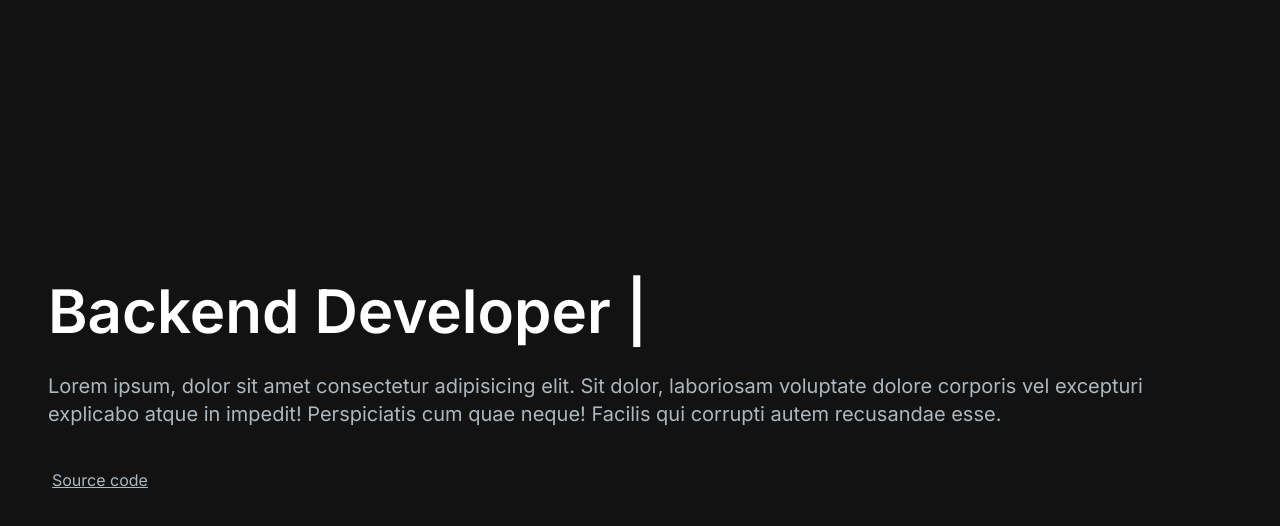
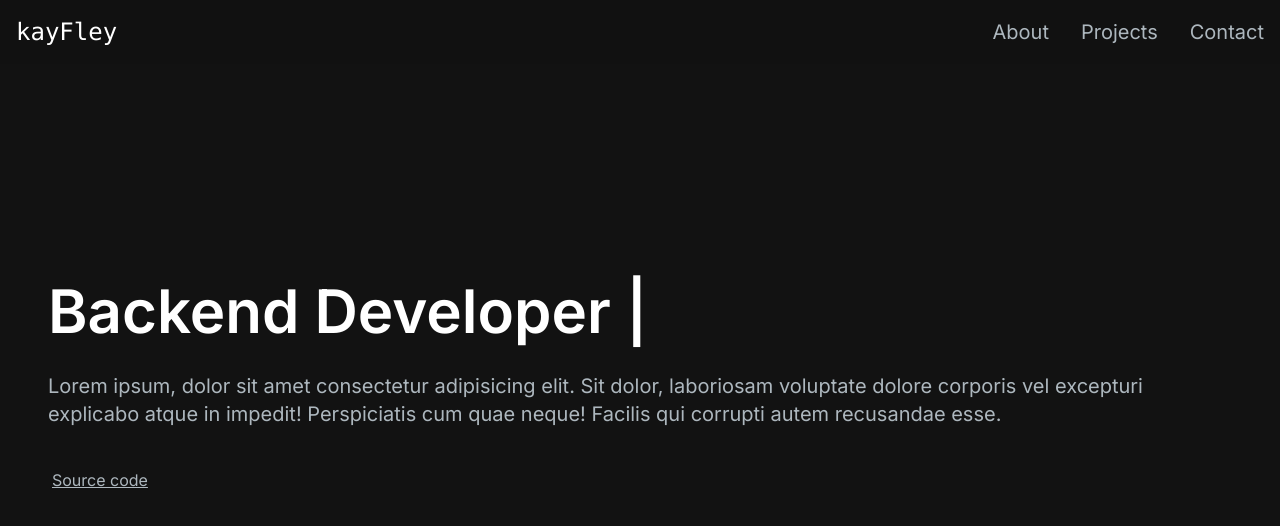
Before and after one commit to kayFley/portfolio, a Next.js app: page / in a window 1280 px wide. Shown: the top 526 px of the page. Built offline with nearby package versions, Linux system fonts and the light colour scheme.

Commit message:
Creating navbar

```diff
--- a/package.json
+++ b/package.json
@@ -9,6 +9,7 @@
     "lint": "next lint"
   },
   "dependencies": {
+    "@heroicons/react": "^2.0.18",
     "framer-motion": "^10.16.5",
     "next": "14.0.2",
     "react": "^18",
--- /dev/null
+++ b/src/app/components/MenuOverlay.jsx
@@ -0,0 +1,16 @@
+import React from "react";
+import NavLink from "./NavLink";
+
+const MenuOverlay = ({ links }) => {
+    return (
+        <ul className="flex flex-col py-4 items-center">
+            {links.map((link, index) => (
+                <li key={index}>
+                    <NavLink href={link.path} title={link.title} />
+                </li>
+            ))}
+        </ul>
+    );
+};
+
+export default MenuOverlay;
--- /dev/null
+++ b/src/app/components/NavLink.jsx
@@ -0,0 +1,14 @@
+import Link from "next/link";
+
+const NavLink = ({ href, title }) => {
+    return (
+        <Link
+            href={href}
+            className="block py-2 pl-3 pr-4 text-[#adb7be] sm:text-xl rounded md:p-0 hover:text-white"
+        >
+            {title}
+        </Link>
+    );
+};
+
+export default NavLink;
--- /dev/null
+++ b/src/app/components/Navbar.jsx
@@ -0,0 +1,67 @@
+"use client";
+import Link from "next/link";
+import React, { useState } from "react";
+import NavLink from "./NavLink";
+import { Bars3Icon, XMarkIcon } from "@heroicons/react/24/solid";
+import MenuOverlay from "./MenuOverlay";
+
+const navLinks = [
+    {
+        title: "About",
+        path: "#about",
+    },
+    {
+        title: "Projects",
+        path: "#projects",
+    },
+    {
+        title: "Contact",
+        path: "#contact",
+    },
+];
+
+const Navbar = () => {
+    const [navbarOpen, setNavbarOpen] = useState(false);
+
+    return (
+        <nav className="fixed mx-auto top-0 left-0 right-0 z-10 bg-[#121212] bg-opacity-95">
+            <div className="flex container lg:py-4 flex-wrap items-center justify-between mx-auto px-4 py-2">
+                <Link
+                    href={"/"}
+                    className="text-2xl md:text-2xl text-white font-mono"
+                >
+                    kayFley
+                </Link>
+                <div className="mobile-menu block md:hidden">
+                    {!navbarOpen ? (
+                        <button
+                            onClick={() => setNavbarOpen(true)}
+                            className="flex items-center px-3 py-2 text-[#adb7be] hover:text-white"
+                        >
+                            <Bars3Icon className="h-8 w-8" />
+                        </button>
+                    ) : (
+                        <button
+                            onClick={() => setNavbarOpen(false)}
+                            className="flex items-center px-3 py-2 text-[#adb7be] hover:text-white"
+                        >
+                            <XMarkIcon className="h-8 w-8" />
+                        </button>
+                    )}
+                </div>
+                <div className="menu hidden md:block md:w-auto" id="navbar">
+                    <ul className="flex p-4 md:p-0 md:flex-row md:space-x-8 mt-0">
+                        {navLinks.map((link, index) => (
+                            <li key={index}>
+                                <NavLink href={link.path} title={link.title} />
+                            </li>
+                        ))}
+                    </ul>
+                </div>
+            </div>
+            {navbarOpen ? <MenuOverlay links={navLinks} /> : null}
+        </nav>
+    );
+};
+
+export default Navbar;
--- a/src/app/page.js
+++ b/src/app/page.js
@@ -1,8 +1,10 @@
 import Banner from "./components/Banner";
+import Navbar from "./components/Navbar";
 
 export default function Home() {
     return (
         <main className="flex min-h-screen flex-col bg-[#121212]">
+            <Navbar />
             <div className="container mt-24 mx-auto px-12 py-4">
                 <Banner />
             </div>
```
Also changed, not shown: 1 other file (tests, documents, lock files or other folders).
